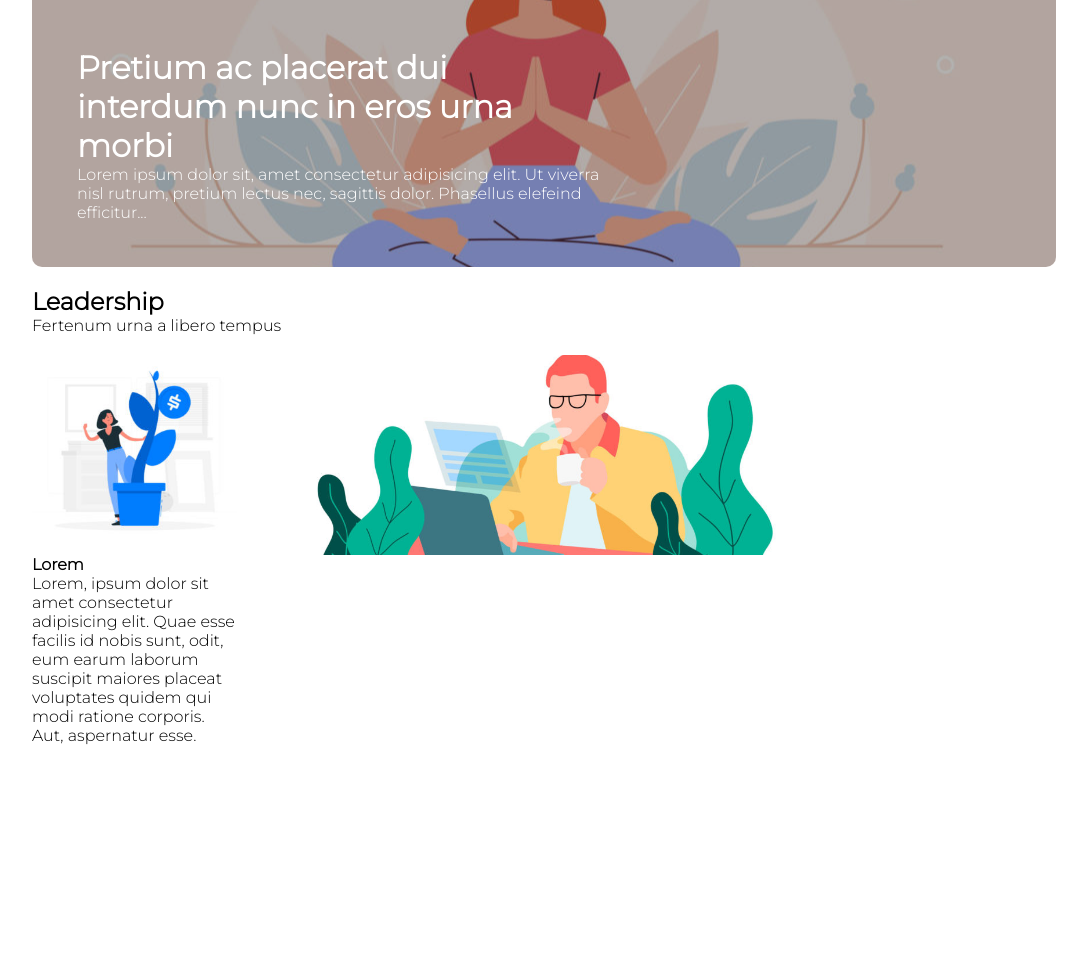
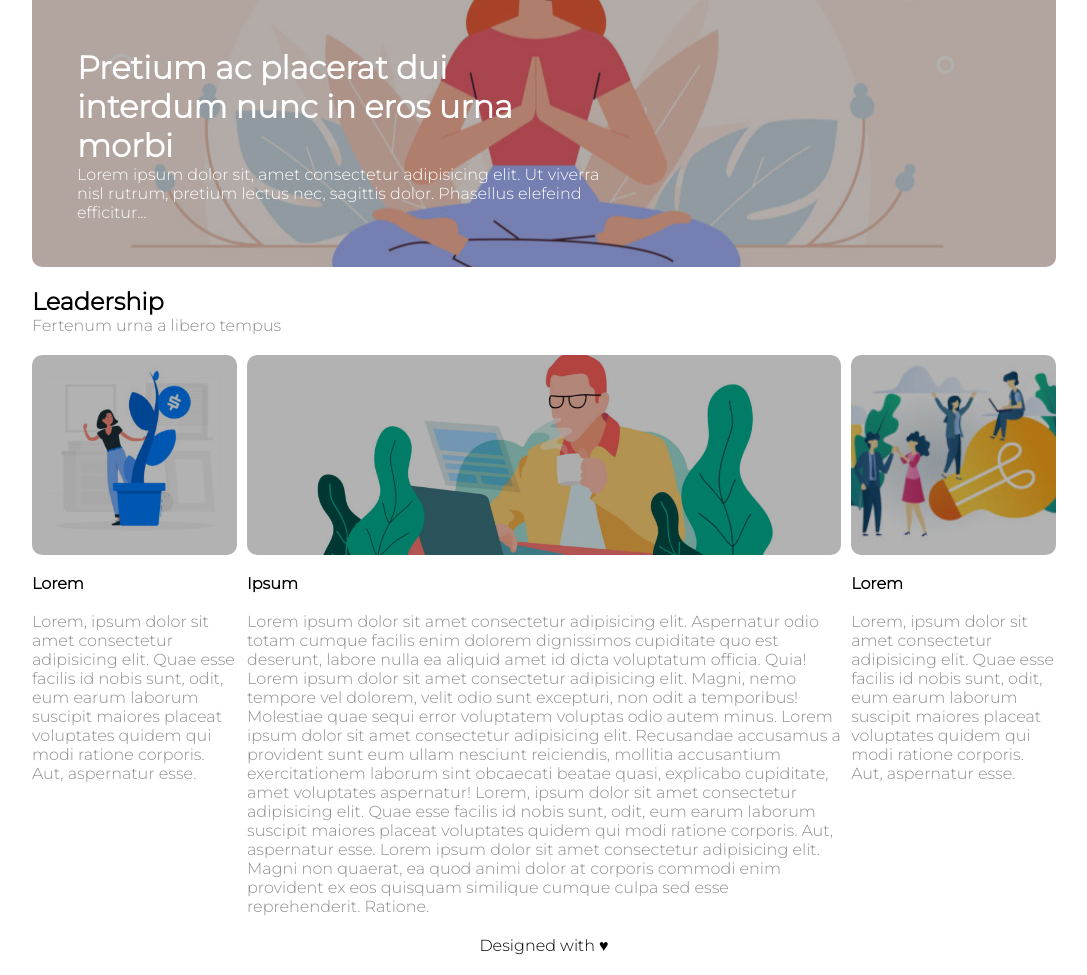
Before and after one commit to danialessi/htmlcss-wp, a plain HTML site: page index.html in a window 1280 px wide. Shown: the part 289-1264 px from the top of the page, without its empty margins (96-1183 px from the left). Before the commit the page ends 1074 px from the top, so only its background shows below. Drawn offline with Linux system fonts and the light colour scheme.

Commit message:
sistemati layover per le immagini e commenti

```diff
--- a/css/style.css
+++ b/css/style.css
@@ -11,12 +11,24 @@ body {
 }
 
 /* common */
+.grey-text {
+    color: #8e8e8e;
+}
+
+.layover {
+    width: 100%;
+    height: 100%;
+    background-color: rgba(0, 0, 0, 0.3);
+    border-radius: 10px;
+}
+
 .col {
     float: left;
 }
 
-.grey-text {
-    color: #8e8e8e;
+.col-left,.col-right {
+    width: 20%;
+    margin: 20px auto;
 }
 /* end of common */
 
@@ -66,13 +78,6 @@ li a {
     position: relative;
 }
 
-.layover {
-    width: 100%;
-    height: 100%;
-    background-color: rgba(0, 0, 0, 0.3);
-    border-radius: 10px;
-}
-
 .banner-text {
     width: 60%;
     position: absolute;
@@ -81,7 +86,6 @@ li a {
     color: white;
     padding: 45px;
 }
-
 /* end of banner  */
 
 /* main  */
@@ -103,11 +107,6 @@ main {
 /* end of main title  */
 
 /* col-left  */
-.col-left {
-    width: 20%;
-    margin: 20px auto;
-}
-
 .col-left-image {
     width: 100%;
     height: 200px;
@@ -119,7 +118,6 @@ main {
 /* col-center  */
 .col-center {
     width: 58%;
-    /* height: 390px; */
     margin-top: 20px;
     margin-left: 1%;
     margin-right: 1%;
@@ -135,12 +133,6 @@ main {
 /* end of col-center  */
 
 /* col-right  */
-.col-right {
-    width: 20%;
-    height: 390px;
-    margin: 20px auto;
-}
-
 .col-right-image {
     width: 100%;
     height: 200px;
@@ -157,5 +149,4 @@ footer {
     width: 100%;
     text-align: center;
 }
-
 /* end of footer  */
--- a/index.html
+++ b/index.html
@@ -16,8 +16,10 @@
 
         <!-- header -->
         <header>
+
             <img src="./img/logo.png" class="logo" alt="logo">
 
+            <!-- navbar  -->
             <nav class="navbar">
                 <ul>
                     <li>
@@ -40,6 +42,7 @@
                     </li>
                 </ul>
             </nav>
+            <!-- end of navbar  -->
 
         </header>
         <!-- end of header  -->
@@ -60,33 +63,47 @@
             <!-- main title  -->
             <div class="main-title">
                 <h2>Leadership</h2>
-                <p>Fertenum urna a libero tempus</p>
+                <p class="grey-text">Fertenum urna a libero tempus</p>
             </div>
             <!-- end of main title  -->
 
             <!-- col-left  -->
             <div class="col col-left">
-                <div class="col-left-image"></div>
-                <h4>Lorem</h4>
-                <p>Lorem, ipsum dolor sit amet consectetur adipisicing elit. Quae esse facilis id nobis sunt, odit, eum earum laborum suscipit maiores placeat voluptates quidem qui modi ratione corporis. Aut, aspernatur esse.</p>
+                <div class="col-left-image ">
+                    <div class="layover"></div>
+                </div><br>
+                    <h4>Lorem</h4><br>
+                    <p class="grey-text">Lorem, ipsum dolor sit amet consectetur adipisicing elit. Quae esse facilis id nobis sunt, odit, eum earum laborum suscipit maiores placeat voluptates quidem qui modi ratione corporis. Aut, aspernatur esse.</p>
             </div>
             <!-- end of col-left  -->
 
             <!-- col-center  -->
             <div class="col col-center">
-                <div class="col-center-image"></div>
+                <div class="col-center-image">
+                    <div class="layover"></div>
+                </div><br>
+                <h4>Ipsum</h4><br>
+                <p class="grey-text">Lorem ipsum dolor sit amet consectetur adipisicing elit. Aspernatur odio totam cumque facilis enim dolorem dignissimos cupiditate quo est deserunt, labore nulla ea aliquid amet id dicta voluptatum officia. Quia! Lorem ipsum dolor sit amet consectetur adipisicing elit. Magni, nemo tempore vel dolorem, velit odio sunt excepturi, non odit a temporibus! Molestiae quae sequi error voluptatem voluptas odio autem minus. Lorem ipsum dolor sit amet consectetur adipisicing elit. Recusandae accusamus a provident sunt eum ullam nesciunt reiciendis, mollitia accusantium exercitationem laborum sint obcaecati beatae quasi, explicabo cupiditate, amet voluptates aspernatur! Lorem, ipsum dolor sit amet consectetur adipisicing elit. Quae esse facilis id nobis sunt, odit, eum earum laborum suscipit maiores placeat voluptates quidem qui modi ratione corporis. Aut, aspernatur esse. Lorem ipsum dolor sit amet consectetur adipisicing elit. Magni non quaerat, ea quod animi dolor at corporis commodi enim provident ex eos quisquam similique cumque culpa sed esse reprehenderit. Ratione.</p>
             </div>
             <!-- end of col-center  -->
 
             <!-- col-right  -->
-            <div class="col col-right"></div>
+            <div class="col col-right">
+                <div class="col-right-image">
+                    <div class="layover"></div>
+                </div><br>
+                <h4>Lorem</h4><br>
+                <p class="grey-text">Lorem, ipsum dolor sit amet consectetur adipisicing elit. Quae esse facilis id nobis sunt, odit, eum earum laborum suscipit maiores placeat voluptates quidem qui modi ratione corporis. Aut, aspernatur esse.</p>
+            </div>
             <!-- end of col-right  -->
 
         </main>
         <!-- end of main  -->
 
         <!-- footer  -->
-        <footer></footer>
+        <footer>
+            <span>Designed with &hearts;</span>
+        </footer>
         <!-- end of footer  -->
     </div>
 
```
